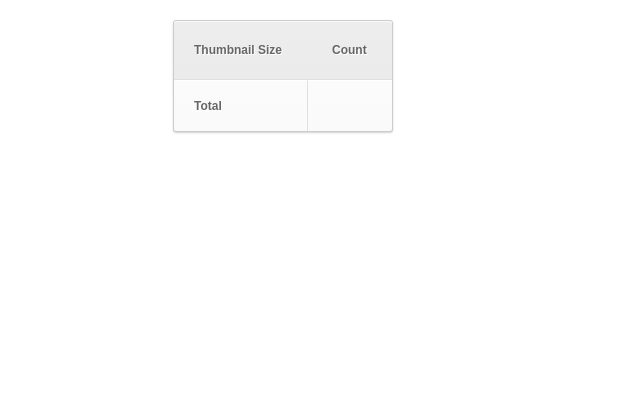
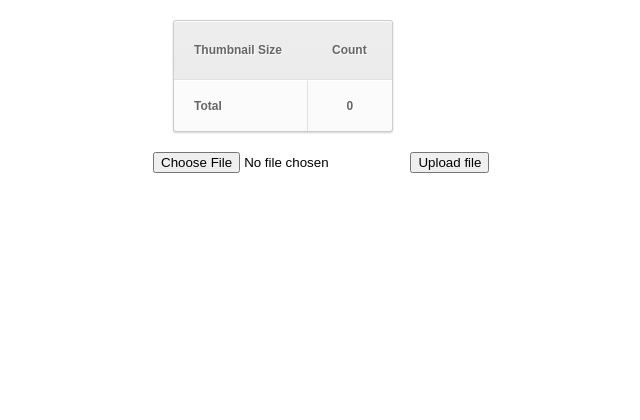
Before and after one commit to BlitzKraft/django-interview, a Django app: page /image_sizes in a window 1280 px wide. Shown: the top 420 px of the page, without its empty margins (227-867 px from the left). Run offline with Django 3.2, Linux system fonts and the light colour scheme; parts of the project's set-up code (start-up, migrations or seed data) failed here and were passed over.

Commit message:
Save this checkpoint for upload.
Upload doesn't work yet. May be in the future.

```diff
--- a/thumbnails/image_sizes/templates/image_sizes/index.html
+++ b/thumbnails/image_sizes/templates/image_sizes/index.html
@@ -191,3 +191,7 @@ table tr:hover td {
 	<td><b> {{total}} </b> </td>
 </tr>
 </table>
+<form method="post" enctype="multipart/form-data" action="image_sizes/upload">
+    <input type="file" name="myfile" />
+    <input type="submit" name="upload_file" value="Upload file" />
+</form>
--- a/thumbnails/image_sizes/urls.py
+++ b/thumbnails/image_sizes/urls.py
@@ -4,4 +4,5 @@ from . import views
 
 urlpatterns = [
     url(r'^$', views.index, name='index'),
+    url(r'^upload$', views.myview , name='upload_files'),
 ]
--- a/thumbnails/image_sizes/views.py
+++ b/thumbnails/image_sizes/views.py
@@ -1,5 +1,8 @@
-from django.http import HttpResponse
+from django.http import HttpResponse, HttpResponseRedirect
 from django.template import loader
+from django.template.defaulttags import csrf_token
+from django.shortcuts import render
+from django import forms
 import re
 import os
 
@@ -8,26 +11,53 @@ CURR_PATH = os.path.abspath('./')
 all_sizes = []
 all_count = []
 
+class UploadFileForm(forms.Form):
+    title = forms.CharField(max_length=50)
+    file = forms.FileField()
+
 def image_size(s):
     out = re.findall('\d+x\d+', s)
     return out[-1]
 
-with open('image_sizes/fun-rooster-thumbnail-names.txt') as test:
-    content = test.readlines()
-    for ln in content:
-        matches = image_size(ln)
-        if matches in all_sizes:
-            all_count[all_sizes.index(matches)] += 1
-        else:
-            all_sizes.append(matches)
-            all_count.append(1)
+filename = 'image_sizes/fun-rooster-thumbnail-names.txt'
+
+def fun_imgsz(fn):
+    with open(fn) as test:
+        content = test.readlines()
+        for ln in content:
+            matches = image_size(ln)
+            if matches in all_sizes:
+                all_count[all_sizes.index(matches)] += 1
+            else:
+                all_sizes.append(matches)
+                all_count.append(1)
 
 def index(request):
-    #sizes = all_sizes
-    #count = all_count
+    total = sum(all_count)
     lst = zip(all_sizes, all_count)
-    template = loader.get_template(CURR_PATH + '/image_sizes/templates/image_sizes/index.html')
+    template = loader.get_template(os.path.join(CURR_PATH, 'image_sizes/templates/image_sizes/index.html'))
     context = {
         'lst': lst,
+        'total': total,
+        'filename' : filename,
     }
     return HttpResponse(template.render(context, request))
+
+fun_imgsz(filename)
+
+def upload_file(request):
+    if request.method == 'POST':
+        form = UploadFileForm(request.POST, request.FILES)
+        if form.is_valid():
+            write_file(request.FILES['file'])
+            return HttpResponseRedirect('index.html')
+    else:
+        form = UploadFileForm()
+        return render(request, 'index.html', {'form': form})
+def myview(request):
+    request.FILES['myfile']
+
+def write_file(f):
+    with open(MEDIA_ROOT, 'wb+') as destination:
+        for chunk in f.chunks():
+            destination.write(chunk)
--- a/thumbnails/thumbnails/settings.py
+++ b/thumbnails/thumbnails/settings.py
@@ -116,6 +116,9 @@ USE_L10N = True
 
 USE_TZ = True
 
+MEDIA_ROOT = os.path.join(BASE_DIR, 'media')
+MEDIA_URL = '/media/'
+
 
 # Static files (CSS, JavaScript, Images)
 # https://docs.djangoproject.com/en/1.9/howto/static-files/
```
Also changed, not shown: 3 other files.
